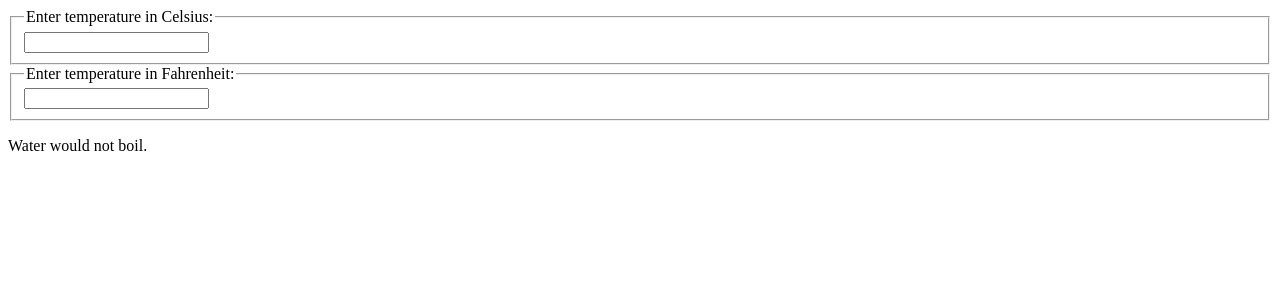
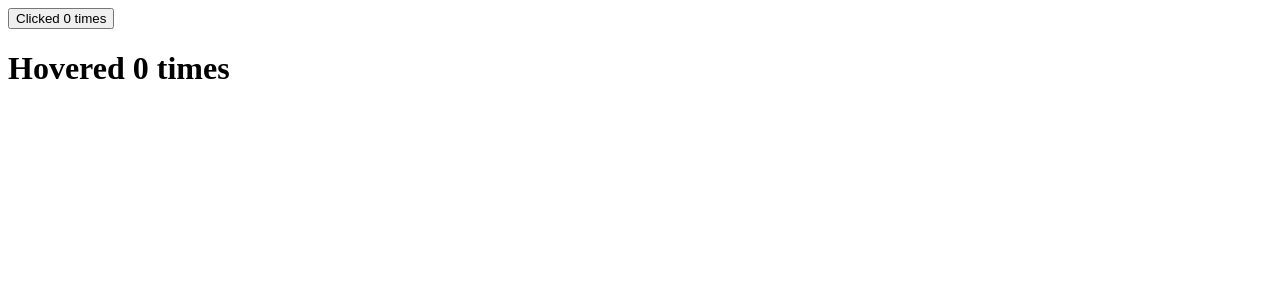
Before and after one commit to jahidhasan17/React-Learning, a React (Create React App) app: page / in a window 1280 px wide. Shown: the top 300 px of the page. Built offline with nearby package versions, Linux system fonts and the light colour scheme.

Commit message:
initial commit

```diff
--- a/src/App.js
+++ b/src/App.js
@@ -1,10 +1,12 @@
-import Calclator from "./components/Calculator";
+import ClickCounter from "./components/ClickCounter";
+import HoverCounter from "./components/HoverCounter";
 
 function App() {
-
+    console.log("Rendered App");
     return (
         <div>
-            <Calclator />
+            <ClickCounter />
+            <HoverCounter />
         </div>
     );
 }
--- /dev/null
+++ b/src/HOC/withCounter.js
@@ -0,0 +1,22 @@
+import React from 'react';
+
+const withCounter = (OriginalComponent) => {
+    class NewComponent extends React.Component {
+        state = {
+            count: 0,
+        };
+
+        incrementCount = () => {
+            this.setState((prevState) => ({ count: prevState.count + 1 }));
+        };
+
+        render() {
+            console.log("Rendered withCounter");
+            const { count } = this.state;
+            return <OriginalComponent count={count} incrementCount={this.incrementCount} />;
+        }
+    }
+    return NewComponent;
+};
+
+export default withCounter;
--- a/src/components/BoilingVerdict.js
+++ /dev/null
@@ -1,9 +0,0 @@
-export default function BoilingVerdict({ celsius = 0 }) {
-
-    console.log("BoilingVerdict Component Rendered");
-
-    if (celsius >= 100) {
-        return <p>The water would boil.</p>;
-    }
-    return <p>Water would not boil.</p>;
-}
--- a/src/components/Calculator.js
+++ /dev/null
@@ -1,48 +0,0 @@
-import React from 'react';
-import { convert, toCelsius, toFahrenheit } from '../lib/converter';
-import BoilingVerdict from './BoilingVerdict';
-import TemperatureInput from './TemperatureInput';
-
-export default class Calclator extends React.Component {
-    state = { temperature: '', scale: 'c' };
-
-    handleChange = (e, scale) => {
-        this.setState({
-            temperature: e.target.value,
-            scale,
-        });
-    };
-
-    test = () => {
-        this.setState({
-            name : "jahid"
-        })
-    }
-
-    render() {
-
-        console.log("Calculator Component Rendered");
-
-        const { temperature, scale } = this.state;
-        const celsius = scale === 'f' ? convert(temperature, toCelsius) : temperature;
-        const fahrenheit = scale === 'c' ? convert(temperature, toFahrenheit) : temperature;
-
-        return (
-            <div>
-                <TemperatureInput
-                    scale="c"
-                    temperature={celsius}
-                    onTemperatureChange={this.handleChange}
-                    test = {this.test}
-                />
-                <TemperatureInput
-                    scale="f"
-                    temperature={fahrenheit}
-                    onTemperatureChange={this.handleChange}
-                    test = {this.test}
-                />
-                <BoilingVerdict celsius={parseFloat(celsius)} />
-            </div>
-        );
-    }
-}
--- /dev/null
+++ b/src/components/ClickCounter.js
@@ -0,0 +1,15 @@
+import withCounter from "../HOC/withCounter";
+
+const ClickCounter = (props) => {
+    const { count, incrementCount } = props;
+    console.log("Rendered ClickCounter");
+    return (
+        <div>
+            <button type="button" onClick={incrementCount}>
+                Clicked {count} times
+            </button>
+        </div>
+    );
+};
+
+export default withCounter(ClickCounter);
--- /dev/null
+++ b/src/components/HoverCounter.js
@@ -0,0 +1,13 @@
+import withCounter from "../HOC/withCounter";
+
+const HoverCounter = (props) => {
+    const { count, incrementCount } = props;
+    console.log("Rendered HoverCounter");
+    return (
+        <div>
+            <h1 onMouseOver={incrementCount}>Hovered {count} times</h1>
+        </div>
+    );
+};
+
+export default withCounter(HoverCounter);
--- a/src/components/TemperatureInput.js
+++ /dev/null
@@ -1,25 +0,0 @@
-import React from 'react';
-
-const scaleNames = {
-    c: 'Celsius',
-    f: 'Fahrenheit',
-};
-
-export default function TemperatureInput({ scale, temperature, onTemperatureChange, test }) {
-
-    console.log("TemperatureInput Component Rendered");
-    // console.log(temperature);
-    // console.log(scale);
-    //console.log(onTemperatureChange);
-
-    return (
-        <fieldset>
-            <legend>Enter temperature in {scaleNames[scale]}:</legend>
-            <input
-                type="text"
-                value={temperature}
-                onChange={(e) => onTemperatureChange(e, scale)}
-            />
-        </fieldset>
-    );
-}
--- a/src/lib/converter.js
+++ /dev/null
@@ -1,17 +0,0 @@
-export function toCelsius(fahrenheit) {
-    return ((fahrenheit - 32) * 5) / 9;
-}
-
-export function toFahrenheit(celsius) {
-    return (celsius * 9) / 5 + 32;
-}
-
-export function convert(temperature, convertTo) {
-    const input = parseFloat(temperature);
-    if (Number.isNaN(input)) {
-        return '';
-    }
-    const output = convertTo(input);
-    const rounded = Math.round(output * 1000) / 1000;
-    return rounded.toString();
-}
```
